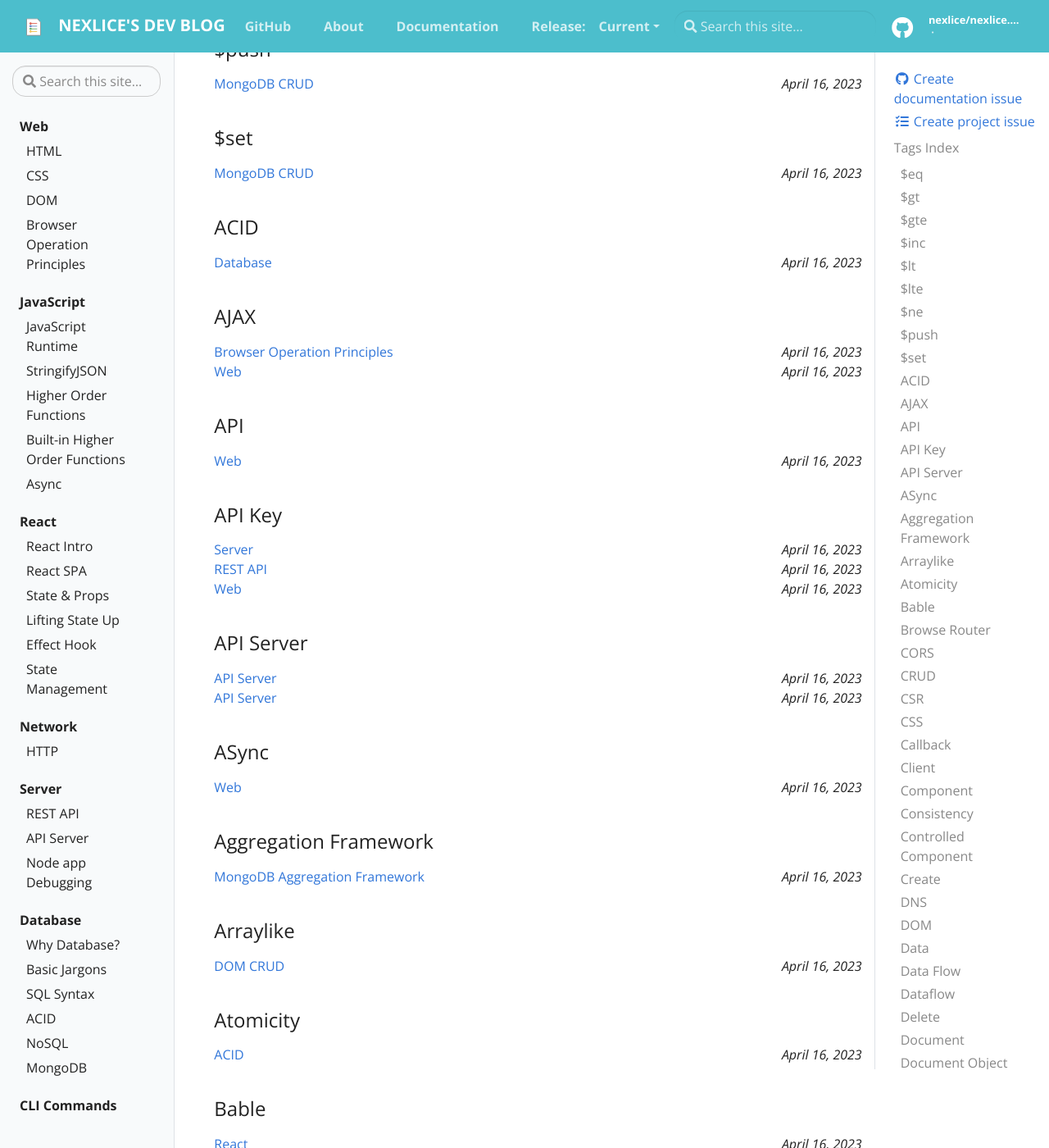
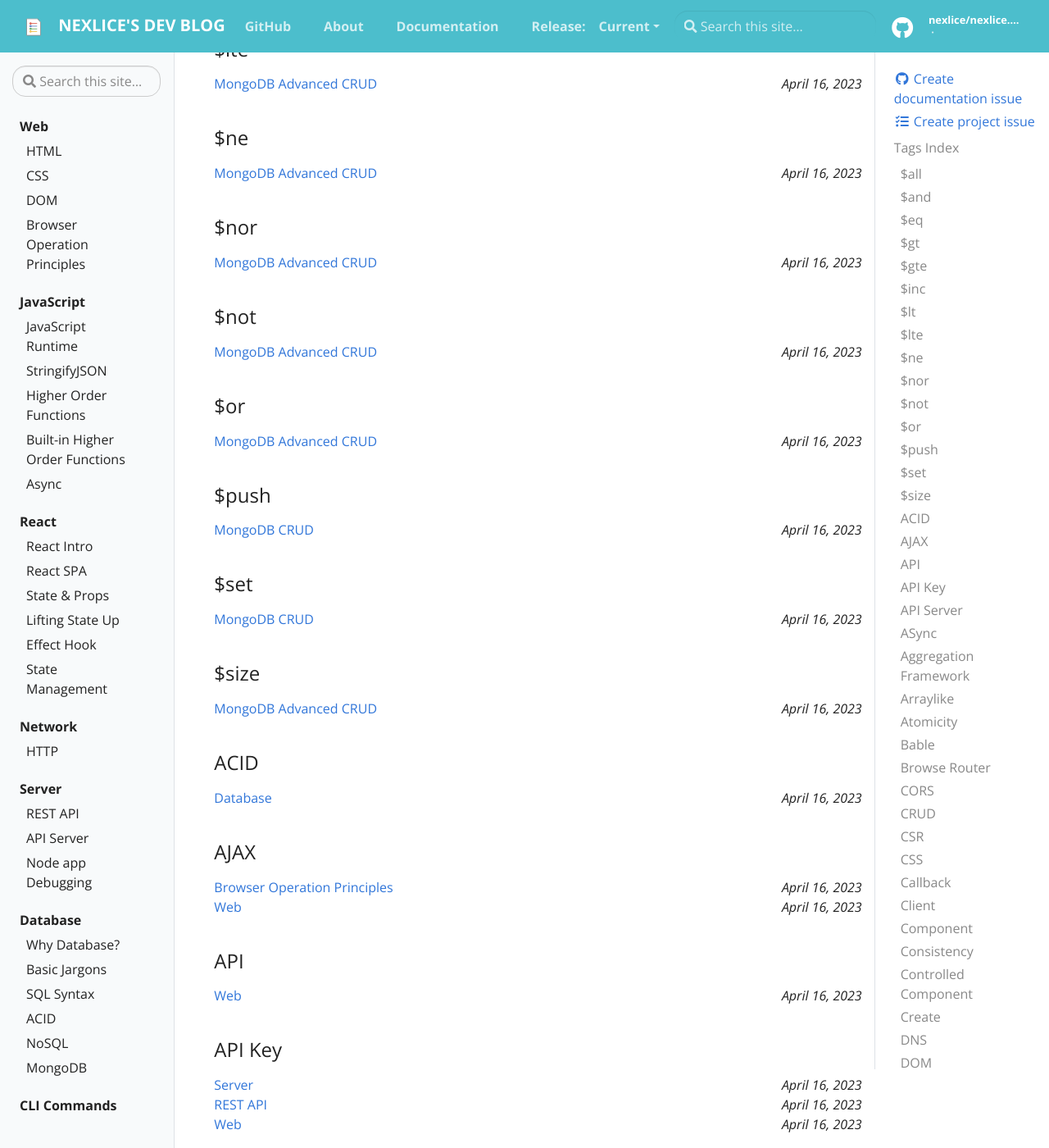
Before and after one commit to nexlice/nexlice.github.io, a Jekyll site: the page built from pages/tags.html, in a window 1280 px wide and 1400 px high, scrolled down 1000 px. Shown: the whole window at 82% size. Built offline with Jekyll 4.4.1, drawn with Linux system fonts in a browser that asks for light colours; some of the changed text lies outside the part shown.

Commit message:
docs: done mongodb advanced crud

````diff
--- a/_docs/database/mongodb-advanced-crud.md
+++ b/_docs/database/mongodb-advanced-crud.md
@@ -1,19 +1,30 @@
 ---
 title: MongoDB Advanced CRUD
 tags:
+ - logic operators
  - $eq
  - $ne
  - $gt
  - $lt
  - $gte
  - $lte
+ - $and
+ - $or
+ - $nor
+ - $not
+ - $all
+ - $size
+ - projection
+ - elemMatch
+ - regex
+ - dot notation
 
 description: Learn about the advanced MongoDB CRUD!
 ---
 
 > 본 글은 Codestates BEB 코스의 자료에서 내용을 가져와 작성하였음을 알립니다.
 
-{% include alert.html type="danger" title="Warning!" content="이 문서는 아직 미완성 문서입니다." %}
+<!-- {% include alert.html type="danger" title="Warning!" content="이 문서는 아직 미완성 문서입니다." %} -->
 
 # MongoDB Advanced CRUD
 `MongoDB`에서 더 다양한 옵션을 통해 CRUD를 사용해보자.
@@ -24,7 +35,7 @@
 ## Comparison Operators
 `mongo shell`에서 연산자는 다음과 같은 문법으로 사용하며, 연산자의 종류는 아래와 같다.
 ```json
-{ "field" : { "operator" : "value" }}
+{ <field> : { <operator> : <value> }}
 ```
 
 - `$eq` : Equal to
@@ -36,7 +47,7 @@
 
 ---
 
-### MongoDB GUI
+## MongoDB GUI
 MongoDB GUI에서 쿼리할 때에는 mongo shell에서 질의하는 것과는 달리 필터만 넣어주면 된다.
 아래의 `Filter`는 70초동안 자전거를 빌린 사람 중에서, 구독자가 아닌 사람이 몇명인지 몇명인지 조회할 수 있다.
 ```json
@@ -61,21 +72,25 @@
 MQL(MongoDB Query Language)에는 `$and`, `$or`, `$nor`, 그리고 `$not` 4 가지 논리 연산자가 있다.
 이 중, `$nor`는 `$and`, `$or`, `$not`의 조합으로, 모든 절과 일치하지 않는 도큐먼트를 반환한다.
 <br>
-
 `$and`, `$or`, `$nor`는 유사한 구문을 사용하며, 연산자가 작동할 절의 배열 앞에 위치한다.
 ```json
 {<operator> : [{statement1}, {statement2}, ... ]}
 ```
+
 `$not` 은 뒤에 오는 조건을 부정하기 때문에 배열 구문이 필요하지 않다.
 ```json
 {$not : {statement}}
 ```
+
+---
 
 ### MongoDB GUI
 다음 예시는 `No Violation Issued"`, `"Violation Issued"`를 제거한 값을 보여준다.
 ```json
 {"$nor" : [{"result": "No Violation Issued"}, {"result" : "Violation Issued"}]}
 ```
+
+---
 
 ### $and
 `$and`는 연산자가 지정되지 않았을 떄, 기본 연산자로 사용된다.
@@ -92,6 +107,8 @@
 { "total _employee": { "$gt" : 25, "$lt" : 100 }}
 ```
 
+---
+
 #### 언제 명시적으로 포함해야하는가
 일반적인 규칙으로 쿼리에 동일한 연산자를 두 번 이상 포함해야할 때 `$and`를 명시한다.
 A에서 출발하거나 도착하는 비행편과 B 또는 C 비행기의 수를 확인할 때에는 다음과 같이 작성 가능하다.
@@ -100,6 +117,8 @@
     {"$or" : [{"airplane" : "B"}, {"airplane" : "C"}]}]}.count()
 ```
 
+---
+
 ## Expressive Query Operator
 표현 연산자 `$expr`는 다양성을 가지고 있으며, 하나 이상의 작업을 수행할 수 있다.
 
@@ -107,7 +126,9 @@
 - 변수와 조건문을 사용할 수 있다.
 - 같은 도큐먼트 내의 필드들을 서로 비교할 수 있다.
 
-### $
+---
+
+## $
 Trips 컬렉션에서 엏마나 많은 사람들이 자전거를 대여한 곳에 다시 자전거를 반납하는지 알아본자고 하자.
 해당 도큐먼트에서 모든 station은 그와 관련된 name 필드와 id 필드가 존재한다.
 이 중 `start station id`와 `end station id` 필드를 통해 쿼리를 작성해보자.
@@ -116,8 +137,11 @@
 ```
 위 표현식에서 사용된 필드 이름 앞의 `$`은 필드 이름 자체가 아니라, **해당 필드의 값**을 향하고 있다.
 즉, `$`는 필드의 값을 참조한다.
+<br>
 따라서 `$`을 사용하여 각각의 도큐먼트마다 달라지는 특정 필드의 값을 변수처럼 비교할 수 있다.
 이렇게 `$expr`를 사용하여 같은 곳에서 대여하고 반납한 모든 결과에 대해 가져올 수 있다.
+
+---
 
 ### Aggregation Expression
 Trips 컬렉션에서 몇 명이 1200초 이상 자전거를 타고, 다시 시작 지점에 자전거를 반납했는지 알아보자.
@@ -130,41 +154,51 @@
         }
 }
 ```
-MQL에서 비교 연산자 구문은 먼저 필드를 작성하고 나중에 적용되는 비교 연산자를 작성한다.
+`MQL`에서 비교 연산자 구문은 먼저 필드를 작성하고 나중에 적용되는 비교 연산자를 작성한다.
 그러나 이 구문은 집계 표현식을 사용한다.
 집계 구문에서는 연산자를 먼저 작성하고, 다음으로 필드와 값을 작성한다.
+
 > 즉, 집계 표현식은 다음과 같이 사용할 수 있다.
 > `{"$expr" : {<operator> : {<field>, <value>}}}`
 
+---
+
 ## Array Operators
+
+---
 
 ### $push
 - 배열의 마지막 위치에 엘리먼트를 넣는다.
 - 비어있는 필드인 경우, 값을 요소로 하는 배열 필드를 추가한다.
 - 필드가 배열이 아닌 경우, 명령이 동작하지 않는다.
 
+---
+
 ### Array query
 아래 예시와 같이 문자열 필드를 쿼리하는 방법으로 배열 필드에 쿼리를 시도하면,
+
 ```json
 {"amenities" : "Shampoo"}
 ```
-쿼리에서 amenities가 배열이라는 것을 지정하지 않더라도,
-결과로 받은 도큐먼트에는 샴푸가 배열 요소 중 포함되어 있다.
+쿼리에서 amenities가 배열이라는 것을 지정하지 않더라도, 결과로 받은 도큐먼트에는 샴푸가 배열 요소 중 포함되어 있다.
 ```json
 {"amenities" : ["Shampoo"]}
 ```
 샴푸를 대괄호로 묶어 배열로 만들어 쿼리를 작성하면, MongoDB는 배열 필드의 값으로 샴푸만 담긴 배열을 찾는다.
 추가적인 연산자가 없을 때에는 지정한 쿼리와 정확히 일치하는 도큐먼트만 찾는다.
 
+---
+
 #### $all
 배열 필드를 쿼리할 때, 배열 요소의 순서는 중요하게 작용한다.
 즉, 모든 요소가 도큐먼트에 존재할지라도 순서가 맞지 않을 경우, 아무것도 반환되지 않을 수 있다.
 <br>
-
 `$all`을 사용하면, 배열 요소의 순서와 상관없이 지정된 요소가 포함된 모든 도큐먼트를 찾을 수 있다.
 ```json
 {"amenities" : {"$all" : ["Wifi", "Internet", "Kitchen"]}}
 ```
+
+---
 
 #### $size
 배열의 길이에 따라 결과 커서를 제한하기 위해서 쿼리에 `$size`를 추가할 수 있다.
@@ -174,6 +208,8 @@
 ```
 특정한 요소를 찾지 않는다면, `$size`만을 사용하여 배열 길이로만 쿼리할 수도 있다.
 
+---
+
 ## Projection
 도큐먼트에 너무 많은 필드와 정보가 있을 때, 원하는 필드만 가져올 수 있도록 `find` 문에 `projection`을 사용한다.
 ```bash
@@ -182,8 +218,9 @@
                     "$all" : ["Internet", "Wifi", "Kitchen", "Headting", ...]}},
                     {"price" : 1, "address" : 1}).pretty()
 ```
-두번째 인자로 위와 같이 `projection`을 추가할 경우, price와 address 필드만 결과 커서에 포함된다.
-<br>
+두번째 인자로 위와 같이 `projection`을 추가할 경우, `price`와 `address` 필드만 결과 커서에 포함된다.
+
+---
 
 `projection`의 문법에 대해 자세히 알아보자.
 프로젝션을 사용할 때, 0과 1을 사용해 겨로가에서 표시하거나, 표시하지 않을 필드를 지정할 수 있다.
@@ -193,7 +230,9 @@
 **한 번의 프로젝션에서 0과 1을 혼합할 수 없다.**
 1과 0을 혼용할 수 있는 유일한 경우는, 디폴트로 포함되는 `_id`필드를 제외하도록 특별히 요청할 때이다.
 이와 같은 요청이 없다면, `_id`필드가 기본적으로 도큐먼트에 포함되기 때문이다.
-![projection syntax]()
+![projection syntax](../../assets/img/projection-syntax.png)
+
+---
 
 #### elemMatch
 배열 필드의 서브 도큐먼트에 있는 요소에 어떻게 접근하는지 알아보자.
@@ -201,11 +240,12 @@
 ```bash
 db.grades.find({"class_id":431}, {"scores" : {"$elemMatch" : {"score" : {"$gt" : 85}}}})
 ```
-`find` 명령에서는 첫 번쨰 인자인 쿼리에 해당하는 도큐먼트를 찾은 뒤, Projection한다.
+`find` 명령에서는 첫 번쨰 인자인 쿼리에 해당하는 도큐먼트를 찾은 뒤, `Projection`한다.
 `$elemMatch`는 지정한 배열 필드가 도큐먼트에 존재하고, 조건에 맞는 요소가 있는 경우에만 해당 필드를 결과에 포함시킨다.
 일부 도큐먼트의 경우, 431이라는 class_id를 가졌지만 `$elemMatch`의 조건이 충족되지 않을 때,
 score 필드를 겨로가에 포함하지 않고, 디폴트로 포함되는 `_id` 필드만 결과에 포함할 수 있다.
-<br>
+
+---
 
 `$elemMatch`는 쿼리의 프로젝션뿐만 아니라, find 명령의 쿼리 부분에서도 사용할 수 있다.
 어떤 수업에서든 extra credit을 받은 모든학생을 찾아보자.
@@ -213,15 +253,19 @@
 db.grades.find({"scores" : {"$elemMatch" : {"type" : "extra credit"}}}).pretty()
 ```
 scores 배열에 type이라는 필드를 가지고 있고, 그 필드의 값이 extra credit인 학생을 찾는 쿼리이다.
-`$elemMatch`를 쿼리 부분에서 사용하기 때문에,
-결과로 배열에 있는 도큐먼트 요소의 type 필드의 값이 extra credit인 도큐먼트를 찾는다.
+`$elemMatch`를 쿼리 부분에서 사용하기 때문에, 결과로 배열에 있는 도큐먼트 요소의 type 필드의 값이 extra credit인 도큐먼트를 찾는다.
 또한 쿼리에 프로젝션이 없기 때문에, 결과에 각 도큐먼트의 모든 필드가 포함된다.
+
+---
 
 ## Querying Subdocuments
 `MongoDB`에서는 유연한 데이터 모델링을 통해 개발자가 데이터를 저장할 방법을 결정할 수 있다.
 그래서 `MongoDB`에서는 일반적으로 서브 도큐먼트 또는 배열로 저장한다.
+<br>
 위에서 `$elemMatch`를 통해 배열 내의 필드를 쿼리하는 방법을 알아보았다.
 이제는 서브 도큐먼트를 쿼리하는 방법에 대해 알아보자.
+
+---
 
 ### Dot notation
 도큐먼트의 필드에 접근하기 위해서 `.`을 사용한다.
@@ -231,10 +275,13 @@
 ```
 도큐먼트 안에 서브 도큐먼트가 또 존재한다면, `.`을 중첩 사용하여 접근이 가능하다.
 
+---
 
 #### Array Index
 배열 안의 특정 인덱스에 접근할 때에도 `.`를 사용한다.
-![배열과 서브 도큐먼트 쿼리하기]()
+![배열과 서브 도큐먼트 쿼리하기](../../assets/img/query-array-subdocument.png)
+
+---
 
 ### regex
 요소에 특정 값이 포함되는 조건을 걸기 위해서 `$regex` 정규식 연산자를 사용한다.
@@ -244,6 +291,8 @@
                     "realtionships.title" : { "$regex" : "CEO"}},
                     {"name" : 1}).pretty()
 ```
+
+---
 
 ### elemMatch
 배열의 첫 번째 요소만이 아닌, 배열 요소 전체를 검색할 때 `$elemMatch`를 활용할 수 있다.
@@ -255,5 +304,7 @@
                     {"name" : 1}).pretty()
 ```
 
+---
+
 ## Reference
 [MongoDB Documentation](https://www.mongodb.com/docs/manual/reference/operator/query-array/)
````
Also changed, not shown: _docs/database/mongodb-aggregation-framework.md (+1 -1 lines), assets/img/projection-syntax.png (added), assets/img/query-array-subdocument.png (added).
